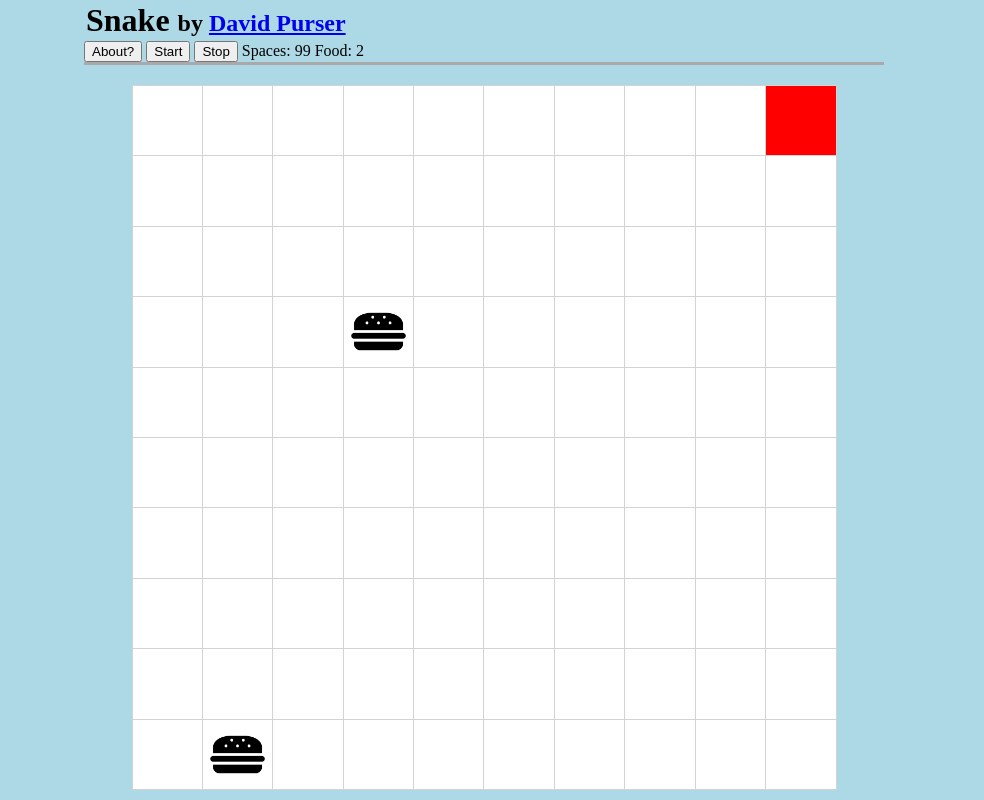
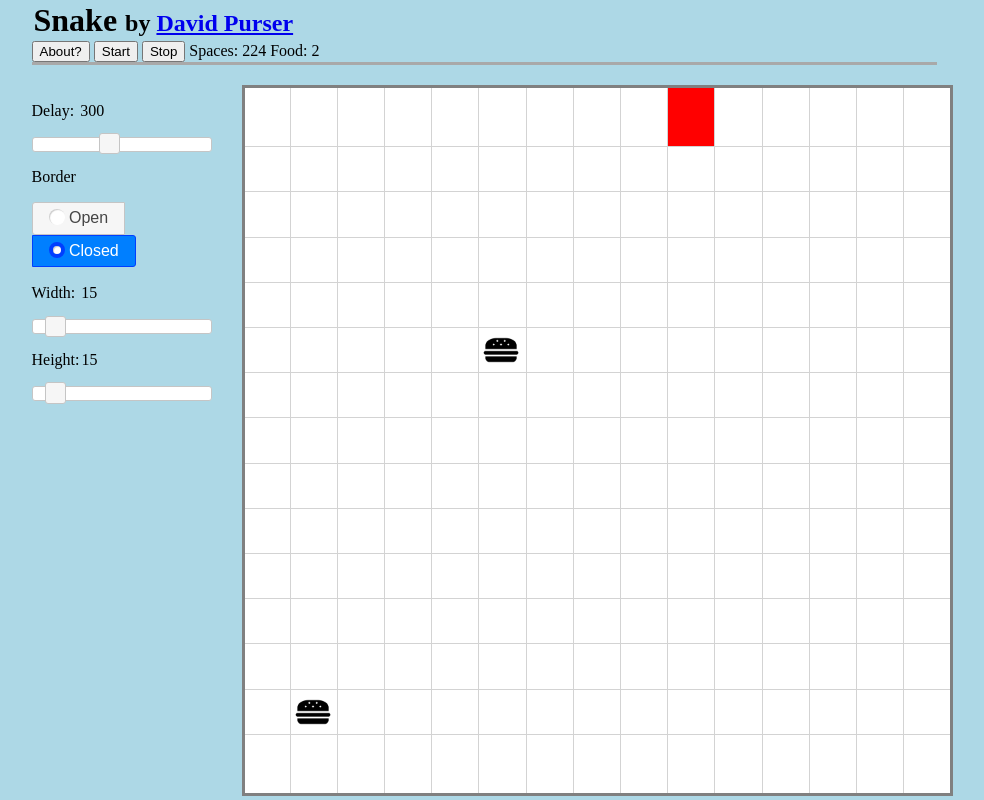
Before and after one commit to davidjpurser/snake, a plain HTML site: page index.html in a window 1280 px wide. Both pictures are taken after a click on the button "Start". Shown: the whole page, without its empty margins (156-1140 px from the left). Drawn offline with nearby package versions, Linux system fonts and the light colour scheme.

Commit message:
add controls to customize the game

```diff
--- a/index.html
+++ b/index.html
@@ -1,6 +1,10 @@
 <html>
     <head>
     <script src="http://code.jquery.com/jquery-1.11.1.js"></script>
+    <link rel="stylesheet" href="jquery-ui/themes/smoothness/jquery-ui.css">
+    <script src="jquery-ui/jquery-ui.js"></script>
+    <link rel="stylesheet" href="jquery-ui/jquery-ui.theme.min.css">
+
     <script src="j.js"></script>
 
     <link rel="stylesheet" type="text/css" href="style.css">
@@ -32,11 +36,39 @@
             </nav>
         </header>
         <main>
+            <div id="control">
+                <p>
+                    Delay: <input type="text" id="speed" readonly class="seethrough">
 
-            <div id="game">
+                    <div id="speed-slider"></div>
+                </p>
+                <p>
+                 Border
+                    <div class="radio">
+                        <input type="radio" value="1" id="radio1" name="border"><label for="radio1">Open</label>
+                        <input type="radio" value="0" id="radio2" name="border" checked="checked"><label for="radio2">Closed</label>
+                    </div>
+                </p>
+                <p>
+                    Width: <input type="text" id="width" readonly class="seethrough">
+
+                    <div id="width-slider"></div>
+                </p>
+                <p>
+                    Height:<input type="text" id="height" readonly class="seethrough">
+
+                    <div id="height-slider"></div>
+                </p>
 
 
             </div>
+            <section id="areaForGame">
+                <div id="game">
+
+
+                </div>
+            </section>
+
             <div id="about" >
             <p>
             Game of snake inspired by the Nokia 3310.
--- a/j.js
+++ b/j.js
@@ -23,8 +23,8 @@ $(document).ready(function(){
   //last applied direction
   var lastDirection;
 
-  var width = 10;
-  var height = 10;
+  var config;
+
 
   var game = [];
   var foodInPlay = 0;
@@ -40,24 +40,44 @@ $(document).ready(function(){
   $('#gameover').hide();
   $('#counter').hide();
 
+  function initConfig() {
+    config = {
+      speed: parseInt($('#speed').val()),
+      border: $('input[name=border]:checked').val() == "1",
+      width: parseInt($('#width').val()),
+      height: parseInt($('#height').val())
+
+    }
+    console.log(config);
+  }
+
   function start(){
+    endGame();
     $('#gameover').hide();
     $('#counter').show();
+
+    initConfig();
+
     var main = $('main #game');
     main.html("");
     var table = $('<table/>');
 
+    if (config.border) {
+      table.addClass("openborder");
+    } else {
+      table.addClass("closedborder")
+    }
 
     main.append(table);
 
-    spacesInPlay = width * height -1;
+    spacesInPlay = config.width * config.height -1;
     foodInPlay = 0;
 
     game = [];
-    for (var i = 0; i < height; i++){
+    for (var i = 0; i < config.height; i++){
       var tr = $('<tr/>');
       table.append(tr);
-      for (var j = 0; j < width; j++){
+      for (var j = 0; j < config.width; j++){
         gs = defaultGameState(i, j);
         tr.append(gs.td)
       }
@@ -69,7 +89,7 @@ $(document).ready(function(){
     directionStack = [];
     timer = setInterval(function() {
       next();
-    }, 300);
+    }, config.speed);
   }
 
   function endGame(){
@@ -126,18 +146,28 @@ $(document).ready(function(){
     coord = dupli(coords);
     switch(dir) {
         case N:
-            coord.x = mod(coord.x -1, height);
+            coord.x = (coord.x -1);
             break;
         case E:
-            coord.y = mod(coord.y +1, height);
+            coord.y = (coord.y +1);
             break;
         case S:
-            coord.x = mod(coord.x +1, height);
+            coord.x = (coord.x +1);
             break;
         case W:
-            coord.y = mod(coord.y -1, height);
+            coord.y = (coord.y -1);
             break;
         default:
+    }
+    console.log(config);
+    console.log(mod(coord.x, config.width));
+    if (config.border){
+      coord.x = mod(coord.x, config.width);
+      coord.y = mod(coord.y, config.height);
+    } else {
+      if (coord.x > config.width -1 || coord.x < 0 || coord.y< 0 || coord.y > config.height - 1) {
+        coord.outofbounds = true;
+      }
     }
     return coord;
   }
@@ -184,6 +214,12 @@ $(document).ready(function(){
     }
 
     var shouldBeNext = getInDir(head, dir);
+    if (shouldBeNext.outofbounds) {
+      endGame();
+      return;
+    }
+
+    console.log(shouldBeNext);
 
     var nextHeadGameState = gameState(shouldBeNext);
     // Fail if there is a (head taking anything other than the last) || a swap of head and tail
@@ -261,8 +297,8 @@ $(document).ready(function(){
     if (spacesInPlay > 0 && foodInPlay < 2){
       var coord;
       do {
-        var rx = getRandomInt(width);
-        var ry = getRandomInt(height);
+        var rx = getRandomInt(config.width);
+        var ry = getRandomInt(config.height);
         coord = get(rx,ry);
       } while (gameState(coord) != O || isFood(coord));
 
@@ -297,18 +333,59 @@ $(document).ready(function(){
   }
 
   function format() {
-    var wwidth = $(window).width();
+    var wwidth = $(window).width() - $('#control').width() -20;
     var wheight = $(window).height() - $('header').outerHeight() - 30;
     var min = Math.min(wwidth, wheight);
 
-    $('#game').width(min).height(min);
-    $('header').width(Math.max(min, 800));
-
-    $('main').width(Math.max(min, 800));
+    $('body').width(Math.max(min) + $('#control').width() + 20);
+    $('#game table').width(min).height(min);
   }
   format();
 
   $(window).on('resize',function(){ format(); });
+
+
+
+  $( "#speed-slider" ).slider({
+    value:300,
+    min: 150,
+    max: 500,
+    step: 25,
+    slide: function( event, ui ) {
+      $('#speed').val( ui.value );
+    },
+    create: function( event, ui ) {
+      $('#speed').val( 300 );
+    }
+  });
+
+  $( "#width-slider" ).slider({
+    value:15,
+    min: 10,
+    max: 50,
+    step: 5,
+    slide: function( event, ui ) {
+      $('#width').val( ui.value );
+    },
+    create: function( event, ui ) {
+      $('#width').val( 15 );
+    }
+  });
+
+  $( "#height-slider" ).slider({
+    value:15,
+    min: 10,
+    max: 50,
+    step: 5,
+    slide: function( event, ui ) {
+      $('#height').val( ui.value );
+    },
+    create: function( event, ui ) {
+      $('#height').val( 15 );
+    }
+  });
+
+  $('.radio').buttonset();
 
   $('#start').on('click', function(){
     $('#about').hide();
@@ -336,7 +413,6 @@ $(document).ready(function(){
   $('#hide').hide();
 
   $('body').on('keydown', function(e){
-    console.log(e);
     if (e.keyCode >=37 && e.keyCode <=40) {
       var dir;
       switch(e.keyCode) {
--- a/style.css
+++ b/style.css
@@ -1,20 +1,21 @@
 
 
-html,
+html {
+	height: 100%;
+}
 body {
   height: 100%;
-  margin: 0;
+  width:800;
+  margin: auto;
   background: lightblue;
 }
 
 header {
 	margin: auto;
-	width: 800;
 	border-bottom: medium darkgrey solid;
 	margin-bottom: 20px;
 }
 main {
-	width: 800;
 	margin: auto;
 }
 h1 {
@@ -30,15 +31,32 @@ nav{
 	width: 100%
 }
 
+.seethrough {
+	background: transparent;
+	border: none;
+	display: inline;
+	width:50%;
+	font-size: inherit;
+	font-style: inherit;
+	font-family: inherit;
+}
+
 #counter{
 	display: inline-block;
 }
 
-#counter {
+#control {
 	display: inline-block;
+	width: 180px;
+
+	float: left;
+	vertical-align: top;
 }
-
+#areaForGame {
+	margin-left: 210px;
+}
 #game {
+	display: inline-block;
 	margin: auto;
 }
 
@@ -50,6 +68,13 @@ nav{
 	font-size: x-small;
 }
 
+#game table.openborder {
+	border: dotted grey medium;
+}
+
+#game table.closedborder {
+	border: solid grey medium;
+}
 #game table td {
 	text-align: center;
 	vertical-align: middle;
```
